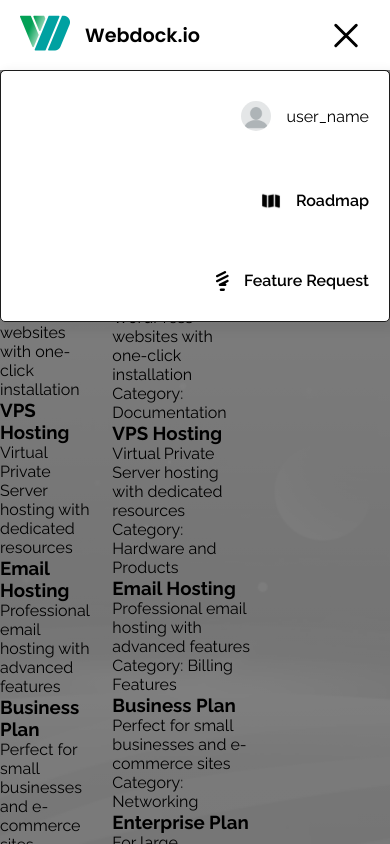
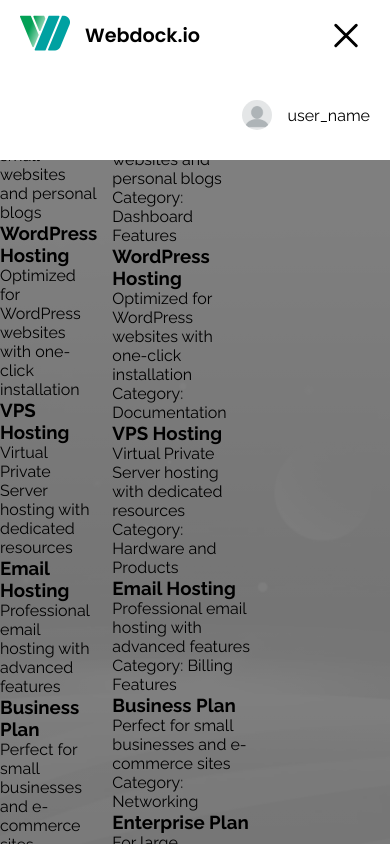
Before and after one commit to soklope/webdock, a React (Vite) app in the folder webdock-app/: page /sort in a window 390 px wide. Both pictures are taken after a click on the button 346 px from the left and 35 px from the top of the page. Shown: the top 844 px of the page. Built offline with nearby package versions, Linux system fonts and the light colour scheme.

Commit message:
Remove excess code from nav

```diff
--- a/webdock-app/src/layout/navigation/Navigation.jsx
+++ b/webdock-app/src/layout/navigation/Navigation.jsx
@@ -4,9 +4,6 @@ import { Sling as Hamburger } from "hamburger-react";
 import "./Navigation.scss";
 import placeholderProfilePic from "../../content/images/placeholder_profile.webp";
 import logo from "../../content/images/logo_200x200.png";
-import roadmap_icon from "../../content/gfx/icons/roadmap-icon.svg";
-import feature_icon from "../../content/gfx/icons/feature-request-icon.svg";
-import search_icon from "../../content/gfx/icons/search-icon.svg";
 
 export default function Navigation() {
   const [isOpen, setIsOpen] = useState(false);
@@ -18,7 +15,6 @@ export default function Navigation() {
   };
 
   return (
-    <>
       <nav className="wrap">
         <div className="navigation-logo">
           <Link to="/">
@@ -75,8 +71,8 @@ export default function Navigation() {
           <>
             <div className="dark-backdrop" />
             {/* Dropdown menu */}
-            <div className="dropdown-menu">
-              <ul className="dropdown-menu__items">
+            <div className="nav-dropdown-menu">
+              <ul className="nav-dropdown-menu__items">
                 <li>
                   {/* User profile picture and username in the dropdown */}
                   <img
@@ -86,25 +82,6 @@ export default function Navigation() {
                   />
                   <p>user_name</p>
                 </li>
-
-                {/* Dropdown navigation links */}
-                <li>
-                  <Link to="/roadmap">
-                    {" "}
-                    {/* Update to the actual routes */}
-                    <img src={roadmap_icon} alt="roadmap icon" />
-                    Roadmap
-                  </Link>
-                </li>
-
-                <li>
-                  <Link to="/feature-request">
-                    {" "}
-                    {/* Update to the actual routes */}
-                    <img src={feature_icon} alt="feature icon" />
-                    Feature Request
-                  </Link>
-                </li>
               </ul>
             </div>
           </>
@@ -112,6 +89,5 @@ export default function Navigation() {
           <></>
         )}
       </nav>
-    </>
   );
 }
--- a/webdock-app/src/layout/navigation/Navigation.scss
+++ b/webdock-app/src/layout/navigation/Navigation.scss
@@ -68,6 +68,7 @@ nav {
   .burger-menu-icon {
     @media screen and (min-width: v.$desktop-screen) {
       display: none;
+      position: relative;
     }
   }
 
@@ -75,6 +76,7 @@ nav {
     from {
       transform: translateX(100%);
     }
+
     to {
       transform: translateX(0);
     }
@@ -82,21 +84,20 @@ nav {
 
   .dark-backdrop {
     animation: slide 0.2s;
-    position: absolute;
+    position: fixed;
     left: 0;
     top: 70px;
     width: 100%;
     height: calc(100vh - 70px);
     background-color: rgb(0, 0, 0);
     opacity: 0.5;
-    z-index: 1;
 
     @media screen and (min-width: v.$desktop-screen) {
       display: none;
     }
   }
 
-  .dropdown-menu {
+  .nav-dropdown-menu {
     animation: slide 0.5s;
     position: absolute;
     display: flex;
@@ -109,7 +110,6 @@ nav {
     height: auto;
     top: 0;
     left: 0;
-    z-index: 2;
 
     @media screen and (min-width: v.$desktop-screen) {
       display: none;
--- a/webdock-app/src/router/router.jsx
+++ b/webdock-app/src/router/router.jsx
@@ -10,7 +10,7 @@ import SortFunctionAndFilterContainer from '../components/SortFunctionAndFilterC
 const Router = () => {
   return (
     <BrowserRouter>
-    <Navigation />
+      <Navigation />
       <Routes>
         <Route exact path="/" element={<RoadmapView />} />
         <Route path="/listview" element={<ListView />} />
--- a/webdock-app/src/views/view-styles/RoadmapView.scss
+++ b/webdock-app/src/views/view-styles/RoadmapView.scss
@@ -47,7 +47,6 @@
 }
 
 .roadmap-flex-container {
-    position: relative;
 
     @media screen and (min-width: v.$desktop-screen) {
         display: flex;
```
